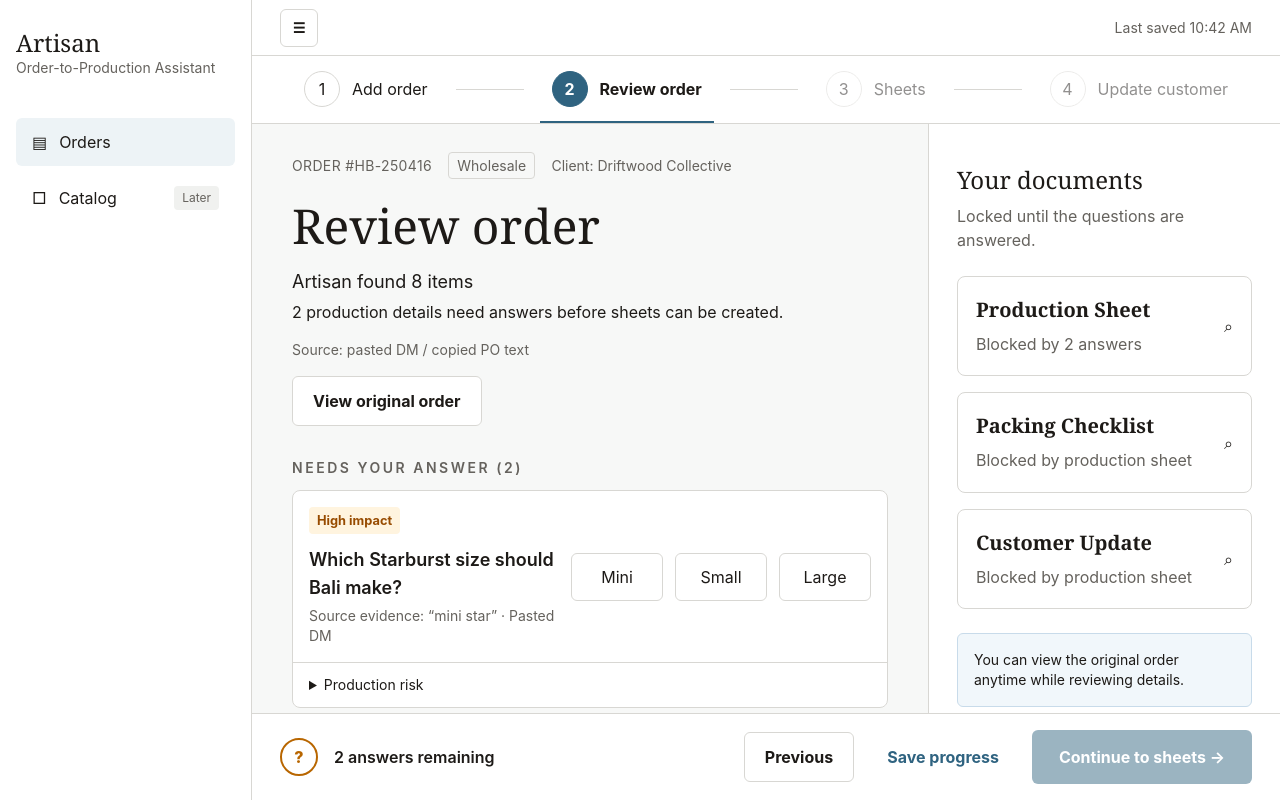
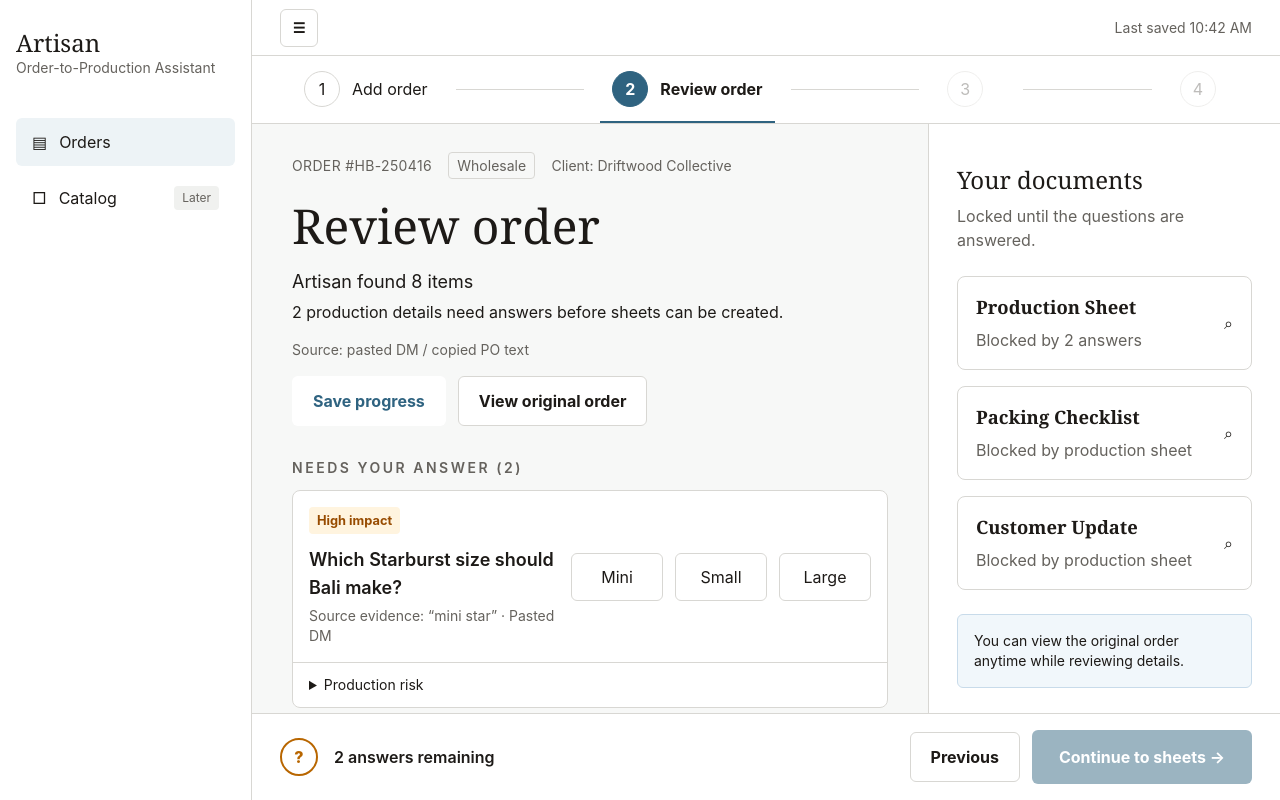
Before and after one commit to justhenix/artisan-maua, a SvelteKit app: page / in a window 1280 px wide. Both pictures are taken after a click on the button "Process order →". Built offline with nearby package versions, Linux system fonts and the light colour scheme.

Commit message:
fix(fe): simplify page actions

```diff
--- a/src/routes/+page.svelte
+++ b/src/routes/+page.svelte
@@ -492,7 +492,7 @@ Heather Benjamin Jewelry`;
 							}}
 						>
 							<span class="step-index">{step.id}</span>
-							<span class="step-label">{step.label}</span>
+							<span class="step-label">{step.id > maxStep ? '' : step.label}</span>
 						</button>
 						{#if index < steps.length - 1}
 							<div class="hidden h-px flex-1 bg-[var(--line)] md:block"></div>
@@ -607,7 +607,12 @@ Heather Benjamin Jewelry`;
 										<p class="mt-4 text-sm text-[var(--muted)]">Source: pasted DM / copied PO text</p>
 									</div>
 
-									<button class="secondary-button" type="button">View original order</button>
+									<div class="page-actions">
+										<button class="ghost-button" type="button" onclick={() => showToast('Progress saved.')}>
+											Save progress
+										</button>
+										<button class="secondary-button" type="button">View original order</button>
+									</div>
 								</div>
 
 								<h2 class="mt-8 text-sm font-semibold uppercase tracking-[0.18em] text-[var(--muted)]">
@@ -684,14 +689,14 @@ Heather Benjamin Jewelry`;
 							</div>
 						</div>
 
-						<aside class="border-l border-[var(--line)] bg-white px-7 py-10">
+						<aside class="side-panel">
 							<h2 class="font-display text-2xl">Your documents</h2>
 							<p class="mt-2 text-[var(--muted)]">
 								{allAnswered ? 'Ready for review.' : 'Locked until the questions are answered.'}
 							</p>
 							<div class="mt-6 space-y-4">
 								{#each ['Production Sheet', 'Packing Checklist', 'Customer Update'] as doc (doc)}
-									<div class="document-card">
+									<div class="document-card document-card-compact">
 										<div>
 											<h3>{doc}</h3>
 											<p>
@@ -734,7 +739,7 @@ Heather Benjamin Jewelry`;
 									</p>
 								</div>
 
-								<div class="flex items-start gap-3">
+								<div class="page-actions">
 									<button class="secondary-button" type="button" disabled={!sheetDirty} onclick={saveChanges}>
 										Save changes
 									</button>
@@ -893,7 +898,10 @@ Heather Benjamin Jewelry`;
 										<h1 class="font-display text-4xl leading-tight md:text-5xl">Update customer</h1>
 										<p class="mt-3 text-lg">Edit the customer update before copying or marking sent.</p>
 									</div>
-									<button class="secondary-button" type="button">Preview</button>
+									<div class="page-actions">
+										<button class="ghost-button" type="button" onclick={saveDraft}>Save draft</button>
+										<button class="secondary-button" type="button">Preview</button>
+									</div>
 								</div>
 
 								<div class="mt-8 rounded-md border border-[var(--line)] bg-white p-4 text-sm">
@@ -915,7 +923,7 @@ Heather Benjamin Jewelry`;
 							</div>
 						</div>
 
-						<aside class="border-l border-[var(--line)] bg-white px-7 py-10">
+						<aside class="side-panel">
 							<h2 class="font-display text-2xl">Included in this update</h2>
 							<div class="mt-7 space-y-6">
 								<div>
@@ -977,9 +985,6 @@ Heather Benjamin Jewelry`;
 							<button class="secondary-button" type="button" onclick={previousStep}>Previous</button>
 						{/if}
 						{#if currentStep === 2}
-							<button class="ghost-button" type="button" onclick={() => showToast('Progress saved.')}>
-								Save progress
-							</button>
 							<button class="primary-button" type="button" disabled={!allAnswered} onclick={continueToSheets}>
 								Continue to sheets →
 							</button>
@@ -990,7 +995,6 @@ Heather Benjamin Jewelry`;
 								Continue to customer update →
 							</button>
 						{:else}
-							<button class="secondary-button" type="button" onclick={saveDraft}>Save draft</button>
 							<button class="secondary-button" type="button" onclick={copyCustomerUpdate}>Copy update</button>
 							<button class="primary-button" type="button" onclick={markSent}>Mark as sent</button>
 						{/if}
--- a/src/routes/layout.css
+++ b/src/routes/layout.css
@@ -189,6 +189,10 @@ button:disabled {
 	white-space: nowrap;
 }
 
+.step-button:disabled {
+	opacity: 0.42;
+}
+
 .step-button-active {
 	border-color: var(--brand);
 	font-weight: 700;
@@ -208,6 +212,25 @@ button:disabled {
 	background: var(--brand);
 	border-color: var(--brand);
 	color: white;
+}
+
+.step-button:disabled .step-index {
+	background: white;
+	color: var(--muted);
+}
+
+.page-actions {
+	align-items: center;
+	display: flex;
+	flex-wrap: wrap;
+	gap: 12px;
+	justify-content: flex-end;
+}
+
+.side-panel {
+	background: white;
+	border-left: 1px solid var(--line);
+	padding: 40px 28px;
 }
 
 .chip {
@@ -311,6 +334,14 @@ button:disabled {
 	display: flex;
 	justify-content: space-between;
 	padding: 18px;
+}
+
+.document-card-compact {
+	padding: 16px 18px;
+}
+
+.document-card-compact h3 {
+	font-size: 1.15rem;
 }
 
 .tab-button {
@@ -487,6 +518,16 @@ button:disabled {
 		padding: 0 8px;
 	}
 
+	.page-actions {
+		justify-content: flex-start;
+	}
+
+	.side-panel {
+		border-left: 0;
+		border-top: 1px solid var(--line);
+		padding: 24px 16px;
+	}
+
 	.step-index {
 		height: 32px;
 		width: 32px;
```
